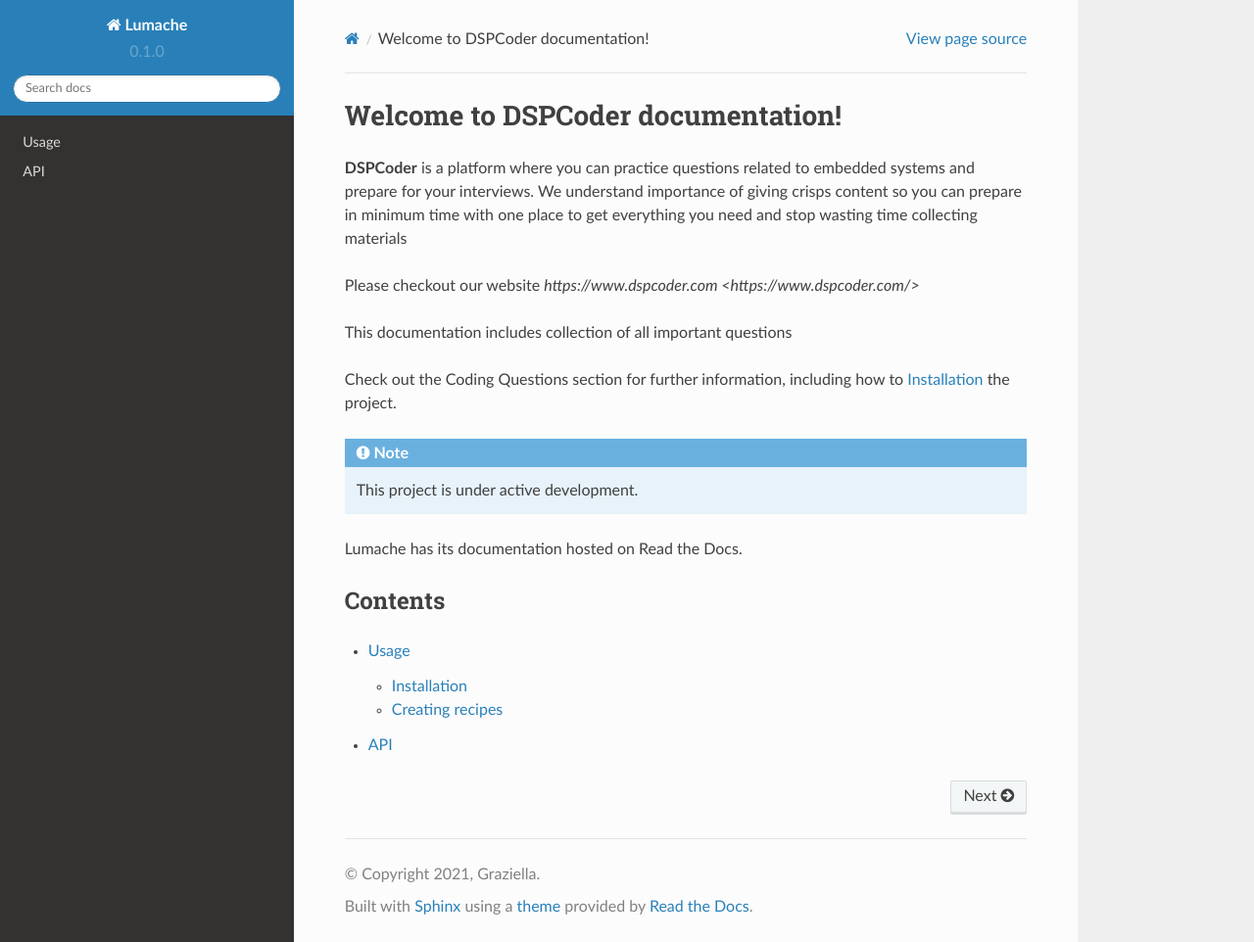
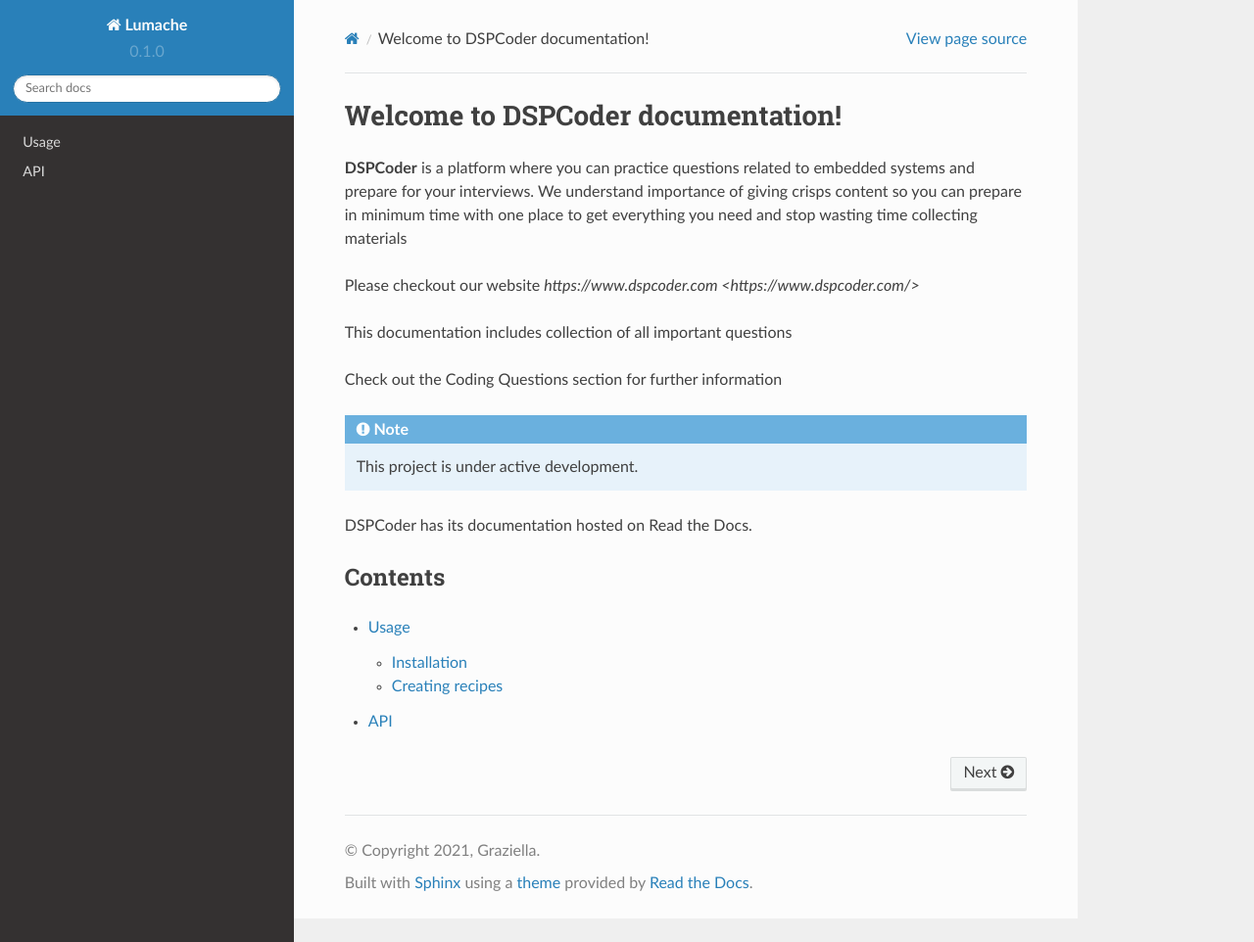
Before and after one commit to ninadkale98/dspcoder, a Sphinx documentation site: the page built from docs/source/index.rst, in a window 1280 px wide and 962 px high. Shown: the whole window at 98% size. Built offline with Sphinx 7.4.7 and the Read the Docs theme 2.0.0, drawn with Linux system fonts in a browser that asks for light colours.

Commit message:
Update index.rst

```diff
--- a/docs/source/index.rst
+++ b/docs/source/index.rst
@@ -7,13 +7,12 @@
 
 This documentation includes collection of all important questions
 
-Check out the :doc:`Coding Questions` section for further information, including
-how to :ref:`installation` the project.
+Check out the :doc:`Coding Questions` section for further information
 
 .. note::
 
    This project is under active development.
-Lumache has its documentation hosted on Read the Docs.
+DSPCoder has its documentation hosted on Read the Docs.
 
 Contents
 --------
```
